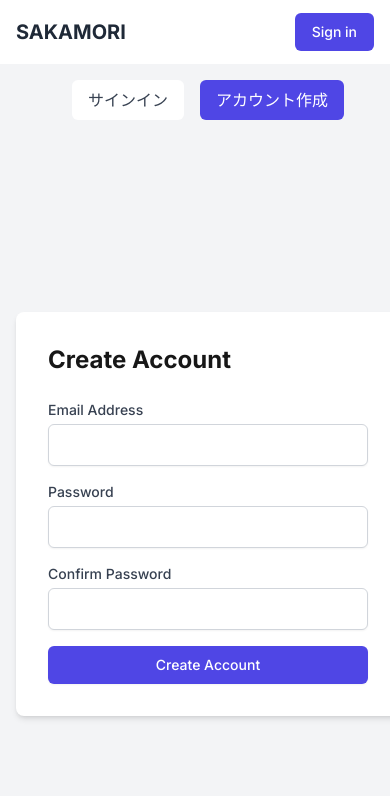
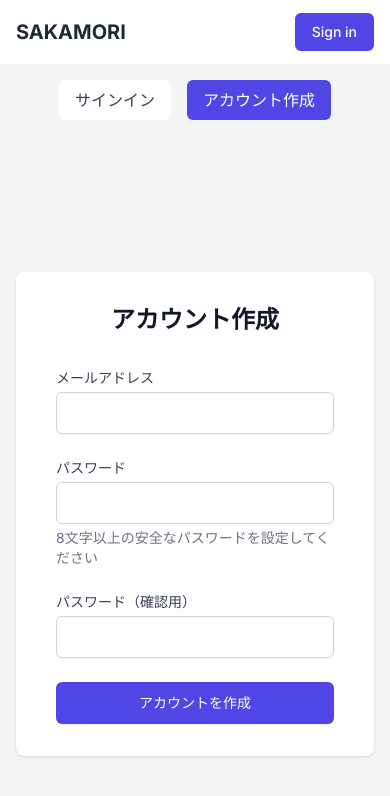
Before and after one commit to tomato414941/sakamori, a Next.js app: page /auth in a window 390 px wide. Both pictures are taken after a click on the button "アカウント作成". Shown: the top 796 px of the page. Built offline with nearby package versions, Linux system fonts and the light colour scheme; no server answers.

Commit message:
feat: implement signup functionality
- Update SignUpForm with improved validation and Japanese translations
- Add signup page with responsive design
- Add comprehensive tests for SignUpForm
- Improve error handling and password requirements
- Add proper form validation and user feedback

```diff
--- /dev/null
+++ b/src/app/signup/page.tsx
@@ -0,0 +1,38 @@
+'use client';
+
+import { useEffect } from 'react';
+import Link from 'next/link';
+import { useRouter } from 'next/navigation';
+import { useAuth } from '@/hooks/useAuth';
+import { SignUpForm } from '@/components/auth/SignUpForm';
+
+export default function SignUpPage() {
+  const { user } = useAuth();
+  const router = useRouter();
+
+  useEffect(() => {
+    if (user) {
+      router.push('/dashboard');
+    }
+  }, [user, router]);
+
+  return (
+    <div className="flex-1 flex flex-col justify-center py-12 bg-gray-50 sm:px-6 lg:px-8">
+      <div className="sm:mx-auto sm:w-full sm:max-w-md">
+        <h1 className="text-center text-3xl font-extrabold text-gray-900">
+          SAKAMORIへようこそ
+        </h1>
+        <p className="mt-2 text-center text-sm text-gray-600">
+          アカウントをお持ちの場合は{' '}
+          <Link href="/signin" className="font-medium text-indigo-600 hover:text-indigo-500">
+            サインイン
+          </Link>
+        </p>
+      </div>
+
+      <div className="mt-8">
+        <SignUpForm />
+      </div>
+    </div>
+  );
+}
--- a/src/components/auth/SignUpForm.tsx
+++ b/src/components/auth/SignUpForm.tsx
@@ -8,81 +8,125 @@ export function SignUpForm() {
   const [password, setPassword] = useState('');
   const [confirmPassword, setConfirmPassword] = useState('');
   const [message, setMessage] = useState('');
-  const { signUp, loading, setLoading } = useAuth();
+  const { signUp, loading } = useAuth();
 
   const handleSubmit = async (e: React.FormEvent) => {
     e.preventDefault();
 
     if (password !== confirmPassword) {
-      setMessage('Passwords do not match');
+      setMessage('パスワードが一致しません');
+      return;
+    }
+
+    if (password.length < 8) {
+      setMessage('パスワードは8文字以上である必要があります');
       return;
     }
 
     try {
-      setLoading(true);
       await signUp(email, password);
-      setMessage('Account created successfully');
-      // Reset form
+      setMessage('アカウントの作成に成功しました');
+      // フォームをリセット
       setEmail('');
       setPassword('');
       setConfirmPassword('');
-    } catch (error) {
-      setMessage(error instanceof Error ? error.message : 'An unknown error occurred');
-    } finally {
-      setLoading(false);
+    } catch (error: any) {
+      if (error.code === 'auth/email-already-in-use') {
+        setMessage('このメールアドレスは既に使用されています');
+      } else if (error.code === 'auth/invalid-email') {
+        setMessage('無効なメールアドレスです');
+      } else if (error.code === 'auth/weak-password') {
+        setMessage('パスワードが脆弱です。より強力なパスワードを設定してください');
+      } else {
+        setMessage(`エラー: ${error.message}`);
+      }
     }
   };
 
   return (
-    <div className="flex items-center justify-center">
-      <div className="bg-white p-8 rounded-lg shadow-md w-96">
-        <h1 className="text-2xl font-bold mb-6">Create Account</h1>
-        <form onSubmit={handleSubmit} className="space-y-4">
+    <div className="w-full max-w-md mx-auto">
+      <div className="bg-white py-8 px-10 shadow rounded-lg sm:px-12">
+        <h2 className="text-2xl font-bold mb-8 text-center text-gray-900">アカウント作成</h2>
+        <form onSubmit={handleSubmit} className="space-y-6">
           <div>
-            <label className="block text-sm font-medium text-gray-700">Email Address</label>
+            <label htmlFor="email" className="block text-sm font-medium text-gray-700">
+              メールアドレス
+            </label>
+            <div className="mt-1">
               <input
+                id="email"
+                name="email"
                 type="email"
+                autoComplete="email"
+                required
                 value={email}
                 onChange={(e) => setEmail(e.target.value)}
-              className="mt-1 block w-full rounded-md border-gray-300 shadow-sm focus:border-indigo-500 focus:ring-indigo-500"
-              required
+                className="appearance-none block w-full px-3 py-2 border border-gray-300 rounded-md shadow-sm placeholder-gray-400 focus:outline-none focus:ring-indigo-500 focus:border-indigo-500 sm:text-sm"
               />
             </div>
+          </div>
+
           <div>
-            <label className="block text-sm font-medium text-gray-700">Password</label>
+            <label htmlFor="password" className="block text-sm font-medium text-gray-700">
+              パスワード
+            </label>
+            <div className="mt-1">
               <input
+                id="password"
+                name="password"
                 type="password"
+                autoComplete="new-password"
+                required
+                minLength={8}
                 value={password}
                 onChange={(e) => setPassword(e.target.value)}
-              className="mt-1 block w-full rounded-md border-gray-300 shadow-sm focus:border-indigo-500 focus:ring-indigo-500"
-              required
-              minLength={6}
+                className="appearance-none block w-full px-3 py-2 border border-gray-300 rounded-md shadow-sm placeholder-gray-400 focus:outline-none focus:ring-indigo-500 focus:border-indigo-500 sm:text-sm"
               />
             </div>
+            <p className="mt-1 text-sm text-gray-500">
+              8文字以上の安全なパスワードを設定してください
+            </p>
+          </div>
+
           <div>
-            <label className="block text-sm font-medium text-gray-700">Confirm Password</label>
+            <label htmlFor="confirmPassword" className="block text-sm font-medium text-gray-700">
+              パスワード（確認用）
+            </label>
+            <div className="mt-1">
               <input
+                id="confirmPassword"
+                name="confirmPassword"
                 type="password"
+                autoComplete="new-password"
+                required
+                minLength={8}
                 value={confirmPassword}
                 onChange={(e) => setConfirmPassword(e.target.value)}
-              className="mt-1 block w-full rounded-md border-gray-300 shadow-sm focus:border-indigo-500 focus:ring-indigo-500"
-              required
-              minLength={6}
+                className="appearance-none block w-full px-3 py-2 border border-gray-300 rounded-md shadow-sm placeholder-gray-400 focus:outline-none focus:ring-indigo-500 focus:border-indigo-500 sm:text-sm"
               />
             </div>
+          </div>
+
+          <div>
             <button
               type="submit"
               disabled={loading}
-            className="w-full flex justify-center py-2 px-4 border border-transparent rounded-md shadow-sm text-sm font-medium text-white bg-indigo-600 hover:bg-indigo-700 focus:outline-none focus:ring-2 focus:ring-offset-2 focus:ring-indigo-500 disabled:opacity-50"
+              className="w-full flex justify-center py-2.5 px-4 border border-transparent rounded-md shadow-sm text-sm font-medium text-white bg-indigo-600 hover:bg-indigo-700 focus:outline-none focus:ring-2 focus:ring-offset-2 focus:ring-indigo-500 disabled:opacity-50"
             >
-            {loading ? 'Creating account...' : 'Create Account'}
+              {loading ? 'アカウント作成中...' : 'アカウントを作成'}
             </button>
+          </div>
         </form>
+
         {message && (
-          <div className={`mt-4 p-4 rounded ${
-            message.includes('Error') ? 'bg-red-50 text-red-700' : 'bg-green-50 text-green-700'
-          }`}>
-            <p>{message}</p>
+          <div
+            className={`mt-6 p-4 rounded-md ${
+              message.includes('エラー') || message.includes('パスワード') || message.includes('既に使用')
+                ? 'bg-red-50 text-red-700 border border-red-200'
+                : 'bg-green-50 text-green-700 border border-green-200'
+            }`}
+          >
+            <p className="text-sm">{message}</p>
           </div>
         )}
       </div>
```
Also changed, not shown: 1 other file (tests, documents, lock files or other folders). Lines whose indentation alone changed are shown as unchanged.
